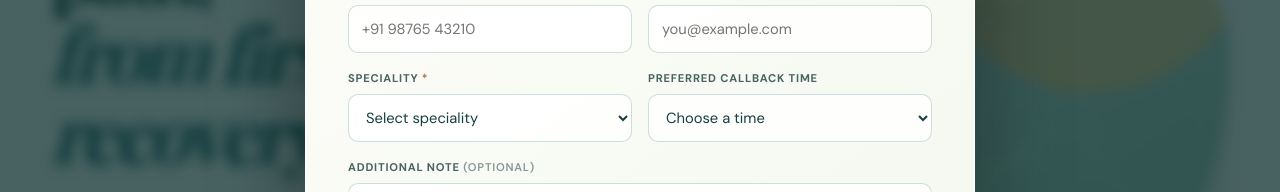
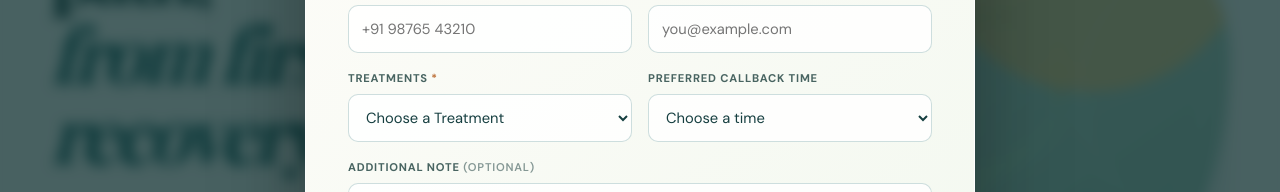
Before and after one commit to anandmedar/CureVeya, a React (Vite) app: page / in a window 1280 px wide. Shown: the part 345-537 px from the top of the page. Built offline with nearby package versions, Linux system fonts and the light colour scheme; a web font is replaced by a local one.

Commit message:
Change label from 'Speciality' to 'Treatments'

```diff
--- a/src/AppointmentModal.jsx
+++ b/src/AppointmentModal.jsx
@@ -124,10 +124,10 @@ export default function AppointmentModal({ isOpen, onClose }) {
               </div>
               <div className="appointment-field-grid">
                 <div className="appointment-field">
-                  <label htmlFor="appointment-service">Speciality <span aria-hidden="true">*</span></label>
+                  <label htmlFor="appointment-service">Treatments <span aria-hidden="true">*</span></label>
                   <select id="appointment-service" name="service" value={form.service} onChange={updateField} aria-invalid={Boolean(errors.service)} aria-describedby={errors.service ? 'appointment-service-error' : undefined}>
-                    <option value="">Select speciality</option>
-                    <option>General Surgery</option><option>Proctology</option><option>Urology</option><option>Vision Care</option><option>Women’s Health</option><option>Orthopaedics</option><option>Aesthetic Care</option><option>ENT Care</option><option>Not sure yet</option>
+                    <option value="">Choose a Treatment</option>
+                    <option>Gynaecomastia</option><option>Circumcision</option><option>Lipoma</option><option>Hernia</option><option>Varicose Vein</option><option>Gallstones</option><option>Liposuction</option><option>Hair Transplant</option><option>Knee Replacement</option><option>Cataract</option>
                   </select>
                   {errors.service && <small id="appointment-service-error" className="field-error">{errors.service}</small>}
                 </div>
```
